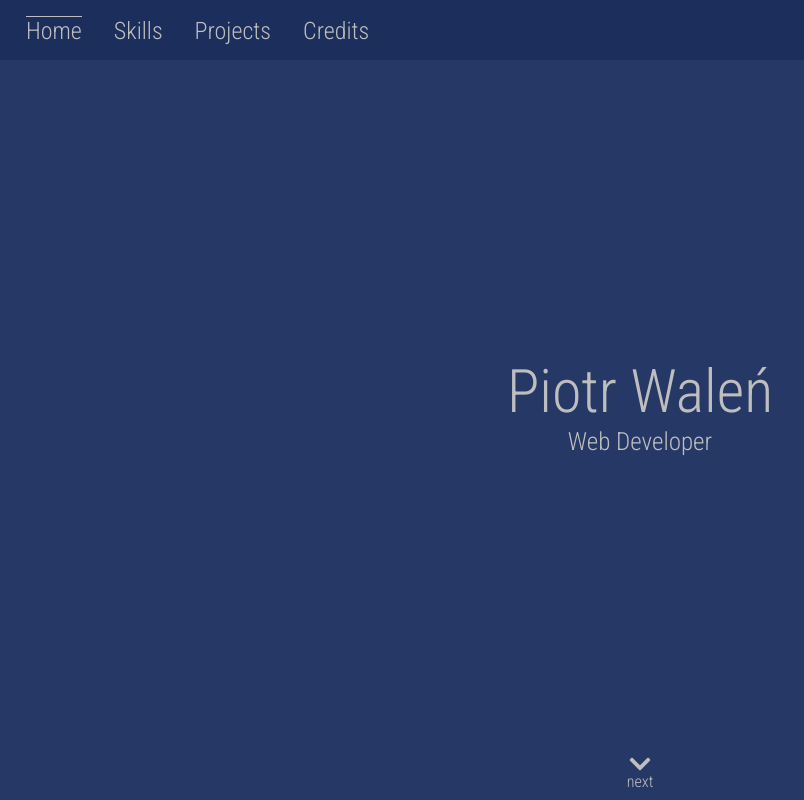
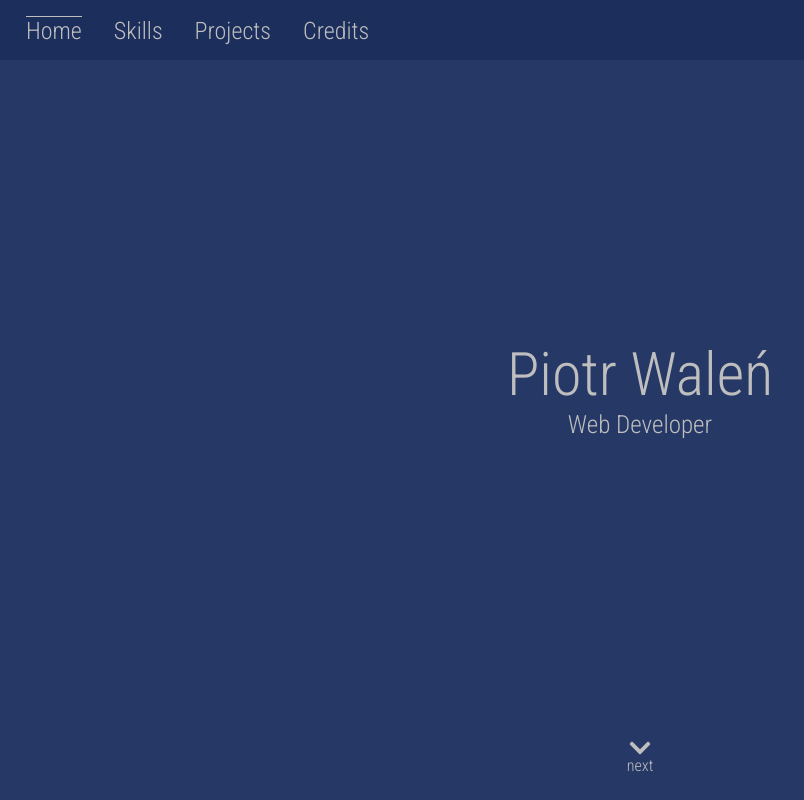
Before and after one commit to WalenPiotr/portfolio, a React app: page / in a window 1280 px wide. Shown: the top 800 px of the page, without its empty margins (0-804 px from the left). Built offline with nearby package versions, Linux system fonts and the light colour scheme.

Commit message:
Change next button dimensions

```diff
--- a/src/components/Page.tsx
+++ b/src/components/Page.tsx
@@ -68,6 +68,8 @@ interface IPage {
 }
 
 const ButtonGroup = styled.div`
+    width:100%;
+    height: 10vh;
     display: flex;
     flex-direction: column;
     justify-content: center;
```
